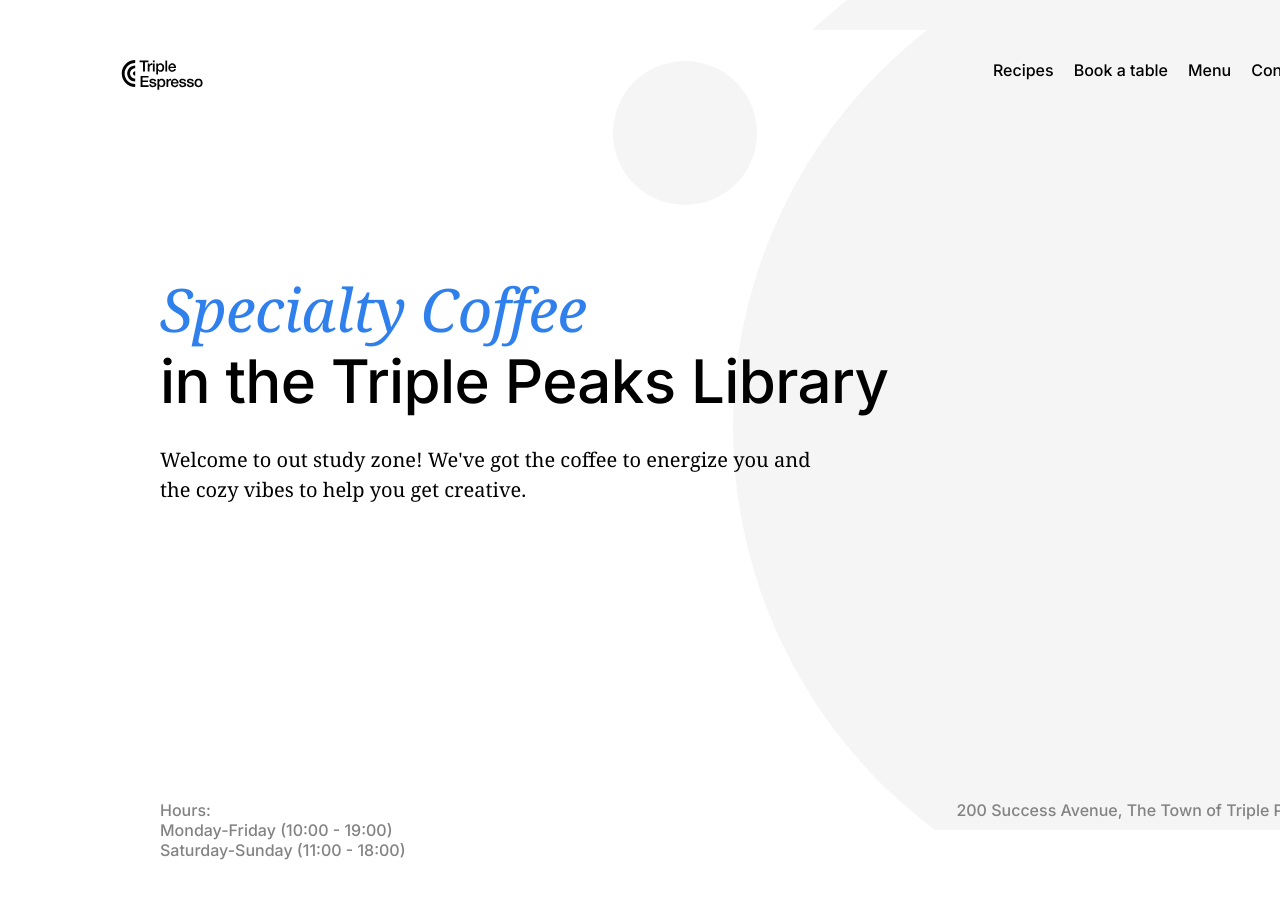
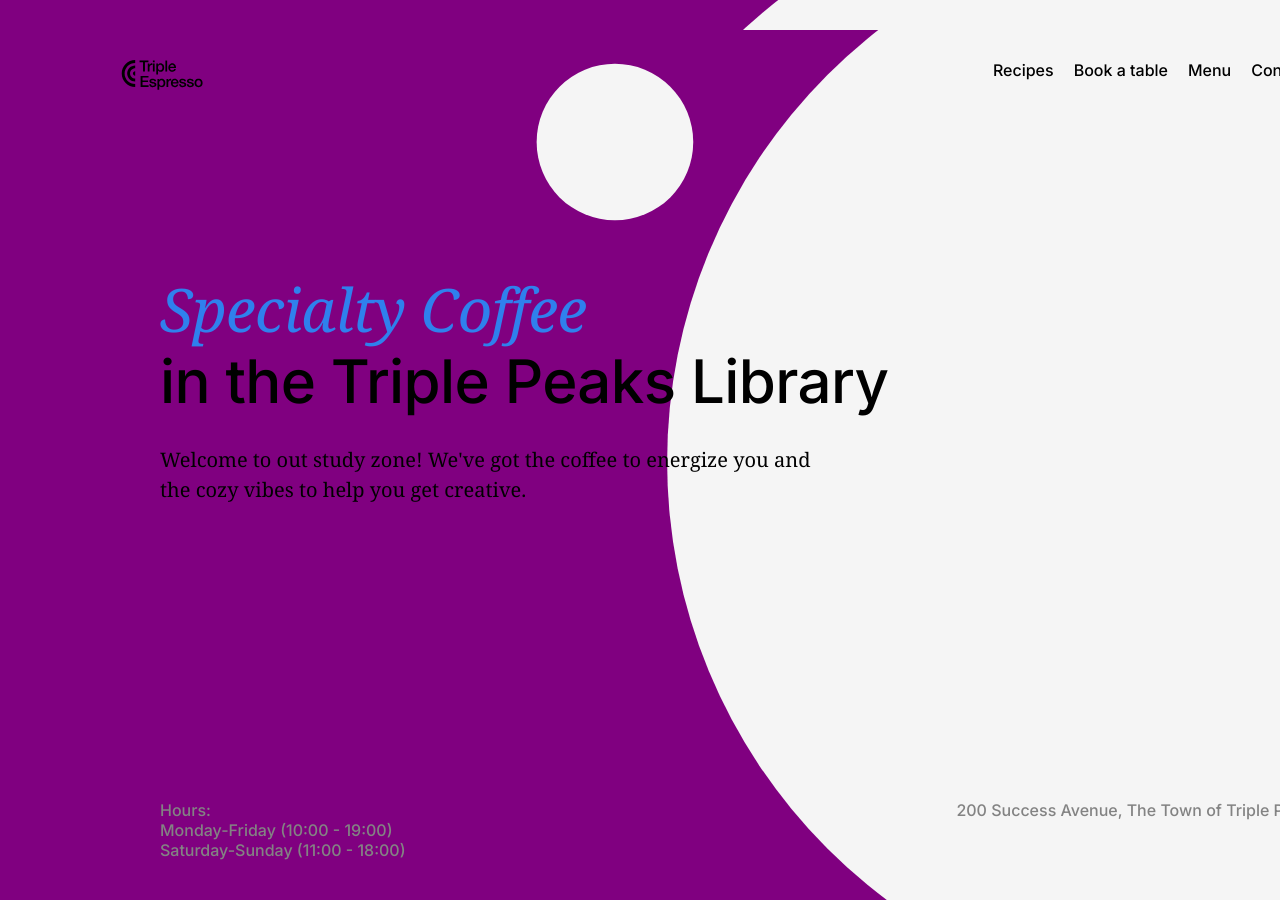
Before and after one commit to luckygith/se_project_coffeeshop, a plain HTML site: page index.html in a window 1280 px wide. Shown: the top 900 px of the page. Drawn offline with Linux system fonts and the light colour scheme.

Commit message:
readme file add

```diff
--- a/pages/index.css
+++ b/pages/index.css
@@ -16,8 +16,11 @@
   flex-direction: column;
   display: flex;
   background-color: #ffffff;
+  background-color: purple;
   background-image: url(/images/background_header.svg);
   background-repeat: no-repeat;
+  background-position: center;
+  background-size: cover;
 }
 
 .nav {
```
Also changed, not shown: README.md.
